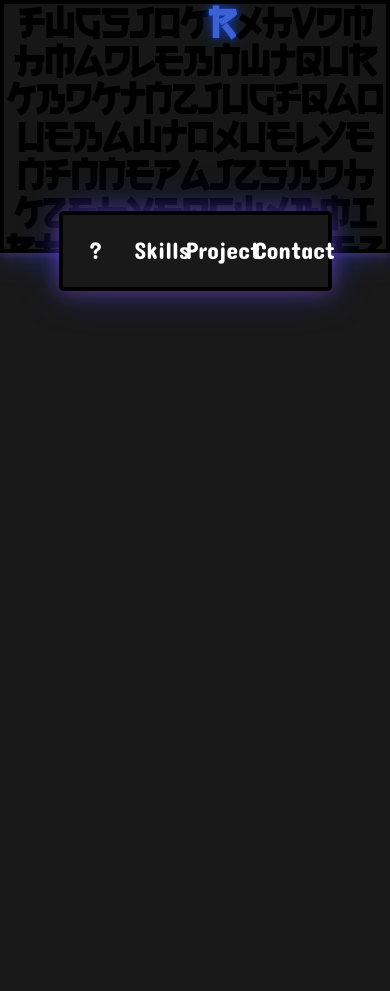
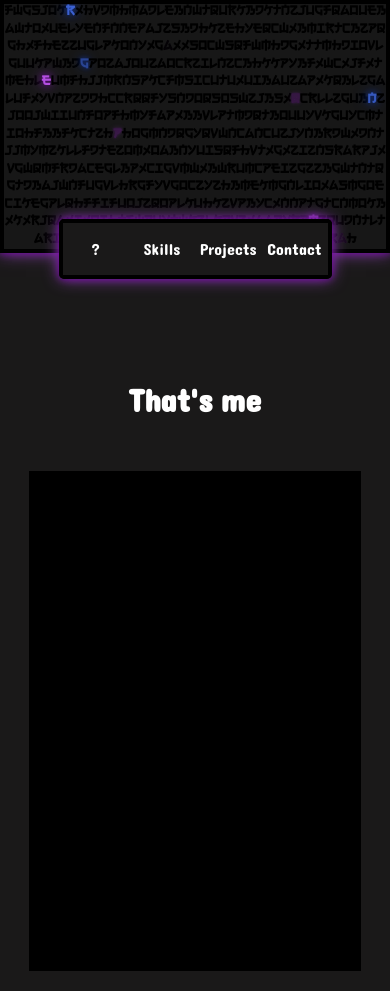
Before and after one commit to albertoamarinmorales/portfolio, a plain HTML site: page index.html in a window 390 px wide. Before the commit the page ends 844 px from the top, so only its background shows below. Drawn offline with Linux system fonts and the light colour scheme.

Commit message:
Mas cambios en el header

```diff
--- a/CSS/header.css
+++ b/CSS/header.css
@@ -1,4 +1,3 @@
-
 header{
     font-family: 'Electroharmonix';
     width: 100%;
@@ -15,51 +14,8 @@ header{
     color:black;
     transition: color 0.5s;
     overflow: hidden;
-    box-shadow: 0 0 10px #b24ee170, 0 0 30px #124dff61;
-    user-select: none;
-}
-
-nav{
-    position: absolute;
-    top:25%;
-    left: 15%;
-    display: flex;
-    align-items: center;
-    justify-content: center;
-    flex-wrap: wrap;
-    width: 70%;
-    height: 80px;
-    border:solid 4px black;
-    z-index: 9999;
-    box-shadow: 0 0 20px #b24ee170, 0 0 40px #124dff61;
-    border-radius: 5px;
-}
-nav div{
-    display: flex;
-    align-items: center;
-    justify-content: center;
-    height: 100%;
-    width: 25%;
-    background-color:  rgb(26, 25, 25);
-    font-family: 'Dangrek';
-    font-size: 1.5rem;
-}
-a{
-    color:white;
-    text-decoration: none;
-    display: flex;
-    align-items: center;
-    transition: 0.3s;
-}
-
-.aViolet a:hover{
-    color: #b34ee1;
-    text-shadow: #6f00a2 0px 0px 7px, #9144b4 0px 0px 16px;
-}
-
-.aBlue a:hover{
-    color: #3c63d7;
-    text-shadow: #0b32a8 0px 0px 7px, #1e3fa4 0px 0px 16px;
+    /* box-shadow: 0 0 10px #b24ee170, 0 0 30px #124dff61;   */
+    animation: infinite 10s changeGlow;
 }
 
 .letterPurple{
@@ -79,14 +35,25 @@ a{
     transition: all 0.5s;
 }
 .showName{
-    color: #fefefe !important;
+    color: #fefefe;
     text-shadow: #7473735d 0px 0px 3px, #98979794 0px 0px 5px, #ffffff78 0px 0px 7px,#a487c1 0px 0px 9px !important;
     transition: all 0.5s;
 }
 
-@media (max-width: 820px){
-  header{
-    font-size: 5vh;
-    overflow: hidden;
-  }
+@keyframes changeGlow {
+    0% {
+        box-shadow: #6f00a2 0px 0px 7px, #9144b4 0px 0px 16px;
+    }
+    25% {
+        box-shadow: #0b32a8 0px 0px 7px, #1e3fa4 0px 0px 16px;
+    }
+    50% {
+        box-shadow: #6f00a2 0px 0px 7px, #9144b4 0px 0px 16px;
+    }
+    75% {
+        box-shadow: #0b32a8 0px 0px 7px, #1e3fa4 0px 0px 16px;
+    }
+    100% {
+        box-shadow: #6f00a2 0px 0px 7px, #9144b4 0px 0px 16px;
+    }
 }
--- a/CSS/index.css
+++ b/CSS/index.css
@@ -5,5 +5,15 @@
 }
 html, body{
     background: rgb(26, 25, 25);
+    display: flex;
+    justify-content: center;
+    align-items: center;
+    flex-direction: column;
+    scroll-behavior: smooth;
+}
 
+h1{
+    color: white;
+    margin-top: 120px;
+    font-family: 'Dangrek';
 }
--- /dev/null
+++ b/CSS/main.css
@@ -0,0 +1,8 @@
+main{
+    font-family: 'Dangrek';
+    width: 85%;
+    height: 500px;
+    background-color: black;
+    margin-top:40px;
+    margin-bottom: 5%;
+}
--- /dev/null
+++ b/CSS/nav.css
@@ -0,0 +1,56 @@
+nav{
+    position: fixed;
+    top:26%;
+    left: 15%;
+    display: flex;
+    align-items: center;
+    justify-content: center;
+    flex-wrap: wrap;
+    width: 70%;
+    height: 60px;
+    border:solid 4px black;
+    z-index: 9999;
+    box-shadow: 0 0 20px #b24ee170, 0 0 0px #124dff61;
+    animation: infinite 10s changeGlow;
+    border-radius: 5px;
+}
+
+nav div{
+    display: flex;
+    align-items: center;
+    justify-content: center;
+    height: 100%;
+    width: 25%;
+    background-color:rgb(26, 25, 25);
+    font-family: 'Dangrek';
+    font-size: 1.5rem;
+}
+
+a{
+    color:white;
+    text-decoration: none;
+    display: flex;
+    align-items: center;
+    transition: 0.3s;
+}
+nav div:hover{
+    background:rgb(26, 25, 25);
+    transition: all 0.5s;
+}
+
+.aViolet a:hover{
+    color: #b34ee1;
+    text-shadow: #6f00a2 0px 0px 7px, #9144b4 0px 0px 16px;
+}
+
+.aBlue a:hover{
+    color: #3c63d7;
+    text-shadow: #0b32a8 0px 0px 7px, #1e3fa4 0px 0px 16px;
+}
+
+
+@media screen and (max-width: 768px){
+    nav div{
+        font-size: 1rem;
+    }
+}
--- a/index.html
+++ b/index.html
@@ -2,11 +2,14 @@
 <html lang="en">
 <head>
     <meta charset="UTF-8">
+    <meta name="description" content="This is the personal website of Alberto Marin.">
     <meta name="viewport" content="width=device-width, initial-scale=1.0">
     <link rel="stylesheet" href="CSS/index.css">
     <link rel="stylesheet" href="CSS/header.css">
+    <link rel="stylesheet" href="CSS/nav.css">
+    <link rel="stylesheet" href="CSS/main.css">
     <link rel="stylesheet" href="Fonts/stylesheet.css">
-    <title>Document</title>
+    <title>Alberto Marin</title>
 </head>
 <body>
     <header>
@@ -14,9 +17,13 @@
     <nav>
         <div class="aViolet"><a href="">?</a></div>
         <div class="aBlue"><a href="">Skills</a></div>
-        <div class="aBlue"><a href="">Projects</a></div>
-        <div class="aViolet"><a href="">Contact</a></div>
+        <div class="aViolet"><a href="">Projects</a></div>
+        <div class="aBlue"><a href="">Contact</a></div>
     </nav>
+    <h1>That's me</h1>
+    <main>
+
+    </main>
 </body>
 <script src="script.js"></script>
 </html>
--- a/script.js
+++ b/script.js
@@ -1,9 +1,8 @@
-    let getLetter = () =>{
-        let  letter = [' a ',' b ',' c ',' d ',' e ',' f ',' g ',' h ',' i ',' j ',' k ',' l ',' m ',' n ',' o ',' p ',' q ',' r ',' s ',' t ',' u ',' v ',' w ',' x ',' y ',' z '];
+    let getLetter = () => {
+        let letter = ['a', 'b', 'c', 'd', 'e', 'f', 'g', 'h', 'i', 'j', 'k', 'l', 'm', 'n', 'o', 'p', 'q', 'r', 's', 't', 'u', 'v', 'w', 'x', 'y', 'z'];
         let takeLetter = '';
         for (let i = 0; i < 600; i++) {
             takeLetter += `<div class="letter" id=$div${i}>${letter[Math.floor(Math.random() * 26)]}</div>`;
-
         }
         return takeLetter;
     }
@@ -28,8 +27,3 @@ function lightUpLetter() {
 }
 
 setInterval(lightUpLetter, 100);
-
-function screenWidth(){
-    let width = window.innerWidth;
-    return width;
-}
```
